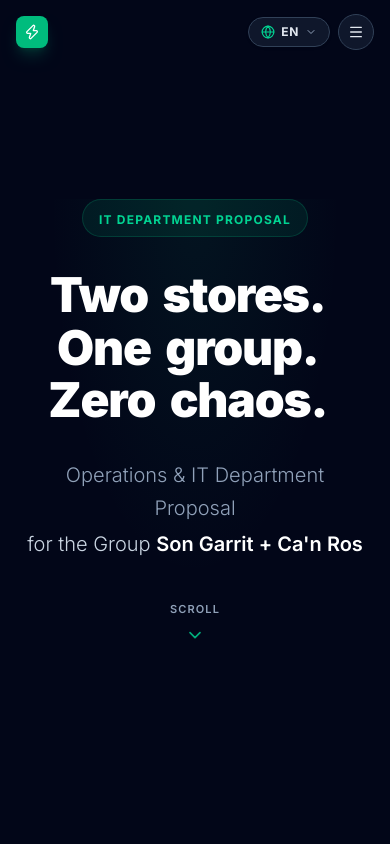
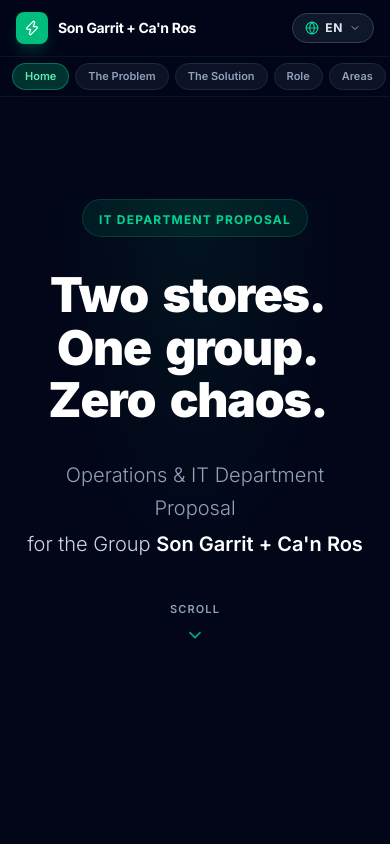
Before and after one commit to jordi2479/songarrit-canros-it, a Next.js app: page /en in a window 390 px wide. Shown: the top 844 px of the page. Built offline with nearby package versions, Linux system fonts and the light colour scheme.

Commit message:
feat(nav): anadir barra horizontal de secciones visible en mobile para navegacion rapida con 1 toque

```diff
--- a/src/components/layout/Navbar.tsx
+++ b/src/components/layout/Navbar.tsx
@@ -2,16 +2,14 @@
 
 import { Link } from "@/i18n/navigation";
 import { useState, useEffect } from "react";
-import { Zap, Menu, X, ChevronRight } from "lucide-react";
+import { Zap } from "lucide-react";
 import { useTranslations } from "next-intl";
-import { motion, AnimatePresence } from "framer-motion";
 import { LanguageSwitcher } from "./LanguageSwitcher";
 
 export function Navbar() {
   const t = useTranslations("nav");
   const [scrolled, setScrolled] = useState(false);
   const [activeSection, setActiveSection] = useState("hero");
-  const [isMobileMenuOpen, setIsMobileMenuOpen] = useState(false);
 
   const navItems = [
     { href: "#hero", label: t("inicio") },
@@ -44,7 +42,6 @@ export function Navbar() {
   }, [navItems]);
 
   const handleNavClick = (href: string) => {
-    setIsMobileMenuOpen(false);
     const id = href.replace("#", "");
     const el = document.getElementById(id);
     if (el) {
@@ -53,25 +50,23 @@ export function Navbar() {
   };
 
   return (
-    <>
     <nav
       className={`fixed top-0 left-0 right-0 z-50 transition-all duration-500 ${
-          scrolled || isMobileMenuOpen
+        scrolled
           ? "bg-slate-950/90 backdrop-blur-xl border-b border-white/10 shadow-2xl shadow-black/30"
-            : "bg-transparent"
+          : "bg-slate-950/60 backdrop-blur-md border-b border-white/5"
       }`}
     >
-        <div className="max-w-7xl mx-auto px-4 sm:px-6 h-16 flex items-center justify-between gap-3">
+      <div className="max-w-7xl mx-auto px-4 sm:px-6 h-14 sm:h-16 flex items-center justify-between gap-3">
         {/* Brand */}
         <Link
           href="/"
-            onClick={() => setIsMobileMenuOpen(false)}
           className="flex items-center gap-2.5 group flex-shrink-0"
         >
           <div className="w-8 h-8 bg-emerald-500 rounded-lg flex items-center justify-center shadow-lg shadow-emerald-500/20 group-hover:shadow-emerald-500/40 transition-shadow">
             <Zap className="w-4 h-4 text-white" />
           </div>
-            <span className="text-white font-bold text-sm tracking-tight hidden sm:inline">
+          <span className="text-white font-bold text-sm tracking-tight inline">
             {t("brand")}
           </span>
         </Link>
@@ -93,37 +88,14 @@ export function Navbar() {
           ))}
         </div>
 
-          {/* Right actions (Language + Mobile Menu Trigger) */}
+        {/* Right actions (Language switcher) */}
         <div className="flex items-center gap-2 sm:gap-3 flex-shrink-0">
           <LanguageSwitcher />
-
-            {/* Mobile Hamburger Button (visible on < xl) */}
-            <button
-              type="button"
-              onClick={() => setIsMobileMenuOpen(!isMobileMenuOpen)}
-              className="xl:hidden flex items-center justify-center w-9 h-9 rounded-full bg-slate-900 border border-slate-700 text-slate-200 hover:text-white hover:border-slate-500 hover:bg-slate-800 transition-all cursor-pointer"
-              aria-label="Abrir menú de navegación"
-            >
-              {isMobileMenuOpen ? (
-                <X className="w-4 h-4 text-emerald-400" />
-              ) : (
-                <Menu className="w-4 h-4 text-slate-200" />
-              )}
-            </button>
         </div>
       </div>
 
-        {/* Mobile Dropdown Menu */}
-        <AnimatePresence>
-          {isMobileMenuOpen && (
-            <motion.div
-              initial={{ opacity: 0, height: 0 }}
-              animate={{ opacity: 1, height: "auto" }}
-              exit={{ opacity: 0, height: 0 }}
-              transition={{ duration: 0.25, ease: "easeInOut" }}
-              className="xl:hidden border-t border-slate-800/80 bg-slate-950/95 backdrop-blur-2xl shadow-2xl overflow-hidden"
-            >
-              <div className="max-w-7xl mx-auto px-4 py-4 grid grid-cols-1 sm:grid-cols-2 gap-1.5 max-h-[70vh] overflow-y-auto">
+      {/* Barra de Secciones Visible y Deslizable en Móvil (1-tap access) */}
+      <div className="xl:hidden w-full overflow-x-auto no-scrollbar border-t border-white/5 bg-slate-950/80 px-3 py-1.5 flex items-center gap-1.5 scroll-smooth">
         {navItems.map((item) => {
           const isActive = activeSection === item.href.replace("#", "");
           return (
@@ -131,39 +103,17 @@ export function Navbar() {
               key={item.href}
               type="button"
               onClick={() => handleNavClick(item.href)}
-                      className={`w-full flex items-center justify-between px-3.5 py-2.5 rounded-xl text-xs font-semibold transition-all text-left cursor-pointer ${
+              className={`whitespace-nowrap px-3 py-1 rounded-full text-[11px] font-semibold transition-all flex-shrink-0 cursor-pointer ${
                 isActive
-                          ? "bg-emerald-500/20 text-emerald-300 border border-emerald-500/30 font-bold"
-                          : "text-slate-300 hover:bg-slate-900 hover:text-white border border-transparent"
+                  ? "bg-emerald-500/25 text-emerald-300 border border-emerald-400/40 shadow-sm"
+                  : "text-slate-400 bg-slate-900/80 hover:text-white border border-slate-800"
               }`}
             >
-                      <div className="flex items-center gap-2">
-                        <span className={`w-1.5 h-1.5 rounded-full ${isActive ? "bg-emerald-400" : "bg-slate-600"}`} />
-                        <span>{item.label}</span>
-                      </div>
-                      <ChevronRight className={`w-3.5 h-3.5 ${isActive ? "text-emerald-400" : "text-slate-600"}`} />
+              {item.label}
             </button>
           );
         })}
       </div>
-            </motion.div>
-          )}
-        </AnimatePresence>
     </nav>
-
-      {/* Backdrop overlay for mobile menu */}
-      <AnimatePresence>
-        {isMobileMenuOpen && (
-          <motion.div
-            initial={{ opacity: 0 }}
-            animate={{ opacity: 1 }}
-            exit={{ opacity: 0 }}
-            transition={{ duration: 0.2 }}
-            onClick={() => setIsMobileMenuOpen(false)}
-            className="fixed inset-0 z-40 bg-black/60 backdrop-blur-sm xl:hidden"
-          />
-        )}
-      </AnimatePresence>
-    </>
   );
 }
```
Lines whose indentation alone changed are shown as unchanged.
